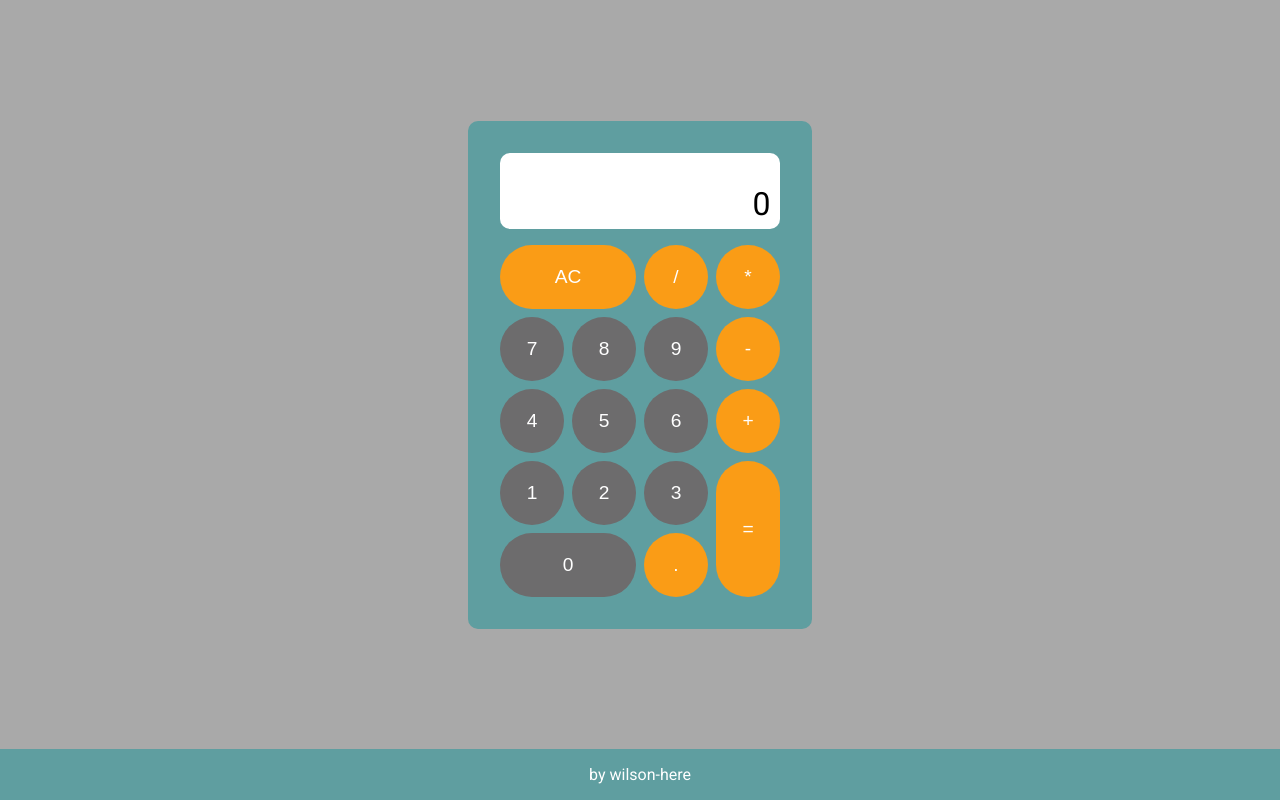
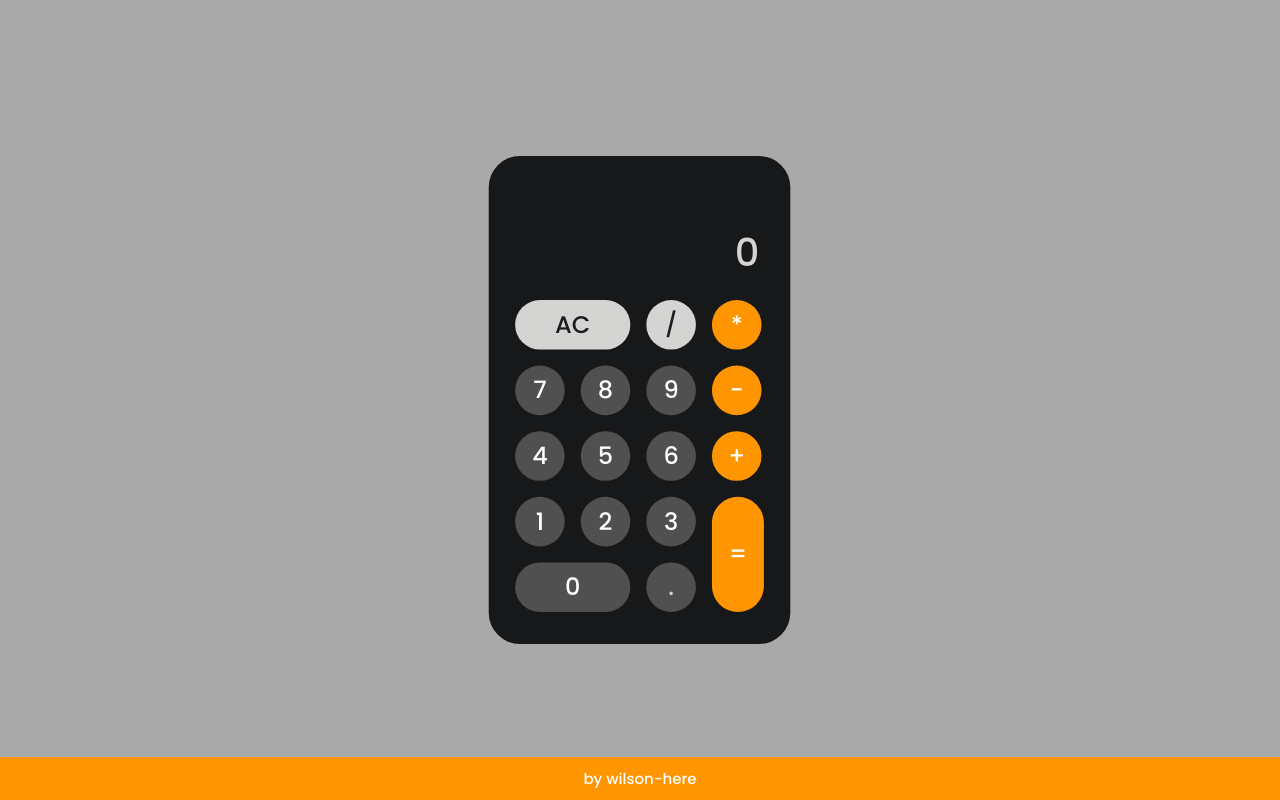
Before and after one commit to wilson-here/calculator, a React (Vite) app: page / in a window 1280 px wide. Built offline with nearby package versions, Linux system fonts and the light colour scheme.

Commit message:
fix layout

```diff
--- a/index.html
+++ b/index.html
@@ -8,13 +8,15 @@
   <title>Calculator</title>
   <link rel="preconnect" href="https://fonts.googleapis.com">
   <link rel="preconnect" href="https://fonts.gstatic.com" crossorigin>
-  <link href="https://fonts.googleapis.com/css2?family=Roboto&display=swap" rel="stylesheet">
+  <link
+    href="https://fonts.googleapis.com/css2?family=Poppins:ital,wght@0,100;0,200;0,300;0,400;0,500;0,600;0,700;0,800;0,900;1,100;1,200;1,300;1,400;1,500;1,600;1,700;1,800;1,900&display=swap"
+    rel="stylesheet">
 </head>
 
 <body>
   <div id="root"></div>
   <script type="module" src="/src/main.jsx"></script>
-  <script src="https://cdn.freecodecamp.org/testable-projects-fcc/v1/bundle.js"></script>
+  <!-- <script src="https://cdn.freecodecamp.org/testable-projects-fcc/v1/bundle.js"></script> -->
 </body>
 
 </html>
--- a/src/App.jsx
+++ b/src/App.jsx
@@ -144,7 +144,7 @@ function App() {
           {/* manipulator */}
           {manipulators.map((manipulator) => (
             <button
-              className="cal__ctrl-btn cal__ctrl-man"
+              className="cal__ctrl-btn cal__ctrl-man orange"
               key={manipulator.id}
               id={manipulator.id}
               onClick={(e) => {
@@ -158,7 +158,7 @@ function App() {
           {/* numbers */}
           {numbers.map((num) => (
             <button
-              className="cal__ctrl-btn cal__ctrl-num"
+              className="cal__ctrl-btn cal__ctrl-num grey-dark"
               key={num.id}
               id={num.id}
               onClick={(e) => {
@@ -171,7 +171,7 @@ function App() {
 
           {/* calculate */}
           <button
-            className="cal__ctrl-btn cal__ctrl-man"
+            className="cal__ctrl-btn cal__ctrl-man orange"
             id="equals"
             onClick={() => {
               calculate();
@@ -182,7 +182,7 @@ function App() {
           </button>
           {/* clear */}
           <button
-            className="cal__ctrl-btn cal__ctrl-man"
+            className="cal__ctrl-btn cal__ctrl-man orange"
             id="clear"
             onClick={clear}
           >
--- a/src/styles/App.scss
+++ b/src/styles/App.scss
@@ -6,8 +6,12 @@
 }
 
 // var
-$orange: #fa9c16;
-$grey: #6d6c6d;
+$orange: #ff9500;
+$grey-dark: #505050;
+$grey-med: #828282;
+$grey-light: #d4d4d2;
+$black-1c: #1c1c1c;
+$black-17: #17181a;
 
 // mixins
 @mixin bp($name) {
@@ -33,19 +37,36 @@ $grey: #6d6c6d;
 // common
 a,
 button {
+  font-family: inherit;
   &:hover {
     opacity: 0.7;
   }
+}
+
+.orange {
+  background-color: $orange;
+  color: $grey-light;
+}
+
+.grey-dark {
+  background-color: $grey-dark;
+  color: $grey-light;
+}
+
+.grey-light {
+  background-color: $grey-light;
+  color: $black-1c;
 }
 
 .copyright {
   display: block;
   color: white;
   width: 100%;
-  background-color: cadetblue;
+  background-color: $orange;
   text-align: center;
   position: fixed;
   bottom: 0;
+  font-size: 1.5rem;
 
   &__link {
     color: inherit;
@@ -58,7 +79,13 @@ button {
 // main
 html {
   overflow: hidden;
-  font-family: "Roboto", sans-serif;
+  font-size: 62.5%;
+}
+
+body {
+  font-size: 3rem;
+  font-weight: 500;
+  font-family: "Poppins", sans-serif;
 }
 
 #root {
@@ -73,20 +100,24 @@ html {
   margin: 0 auto;
   background-color: cadetblue;
   position: relative;
-  padding: 2rem;
+  padding: 4rem 3.3rem;
   border-radius: 10px;
   transform: translateY(-25px);
+  background-color: $black-17;
+  border-radius: 3.9rem;
+  transform: scale(0.8);
+
   @include bp(md) {
     padding: 1rem;
   }
 
   &__scr {
     width: 100%;
-    background-color: white;
     display: flex;
     flex-direction: column;
     padding: 0.2rem 0.4rem;
     border-radius: 10px;
+    min-height: 13rem;
     &-expression,
     &-result {
       text-align: end;
@@ -94,8 +125,14 @@ html {
       padding: 0.2rem;
     }
     &-expression {
-      font-size: 1rem;
-      min-height: 26px;
+      font-weight: 400;
+      font-size: 2.4rem;
+      color: $grey-med;
+      min-height: 4.15rem;
+    }
+    &-result {
+      font-size: 4.8rem;
+      color: $grey-light;
     }
   }
   &__ctrl {
@@ -106,7 +143,7 @@ html {
       "four five six add"
       "one two three equals"
       "zero zero decimal equals";
-    gap: 0.5rem;
+    gap: 2rem;
     margin-top: 1rem;
     &-btn {
       min-width: 4rem;
@@ -116,7 +153,7 @@ html {
       transition: transform 0.05s ease-in-out;
       border: none;
       color: white;
-      font-size: 1.2rem;
+      font-size: inherit;
       @include bp(md) {
         min-width: 3rem;
         min-height: 3rem;
@@ -126,17 +163,28 @@ html {
       }
     }
 
-    &-man {
-      background-color: $orange;
+    &-man,
+    &-num {
+      padding: 2.1rem;
+      aspect-ratio: 1/1;
+      height: 6.2rem;
+      display: flex;
+      justify-content: center;
+      align-items: center;
+      font-weight: inherit;
     }
-    &-num {
-      background-color: $grey;
+    #zero,
+    #clear {
+      aspect-ratio: unset;
     }
+
     #clear {
       grid-area: clear;
+      @extend .grey-light;
     }
     #divide {
       grid-area: divide;
+      @extend .grey-light;
     }
     #multiply {
       grid-area: multiply;
@@ -149,9 +197,12 @@ html {
     }
     #equals {
       grid-area: equals;
+      aspect-ratio: unset;
+      height: unset;
     }
     #decimal {
       grid-area: decimal;
+      @extend .grey-dark;
     }
     #zero {
       grid-area: zero;
```
